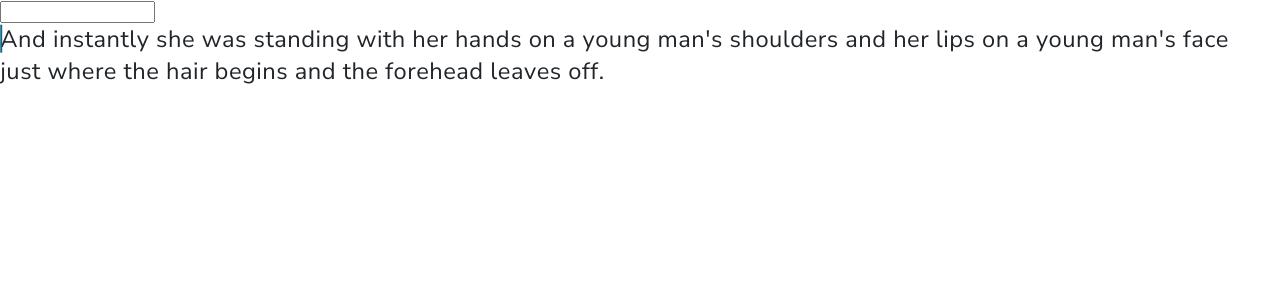
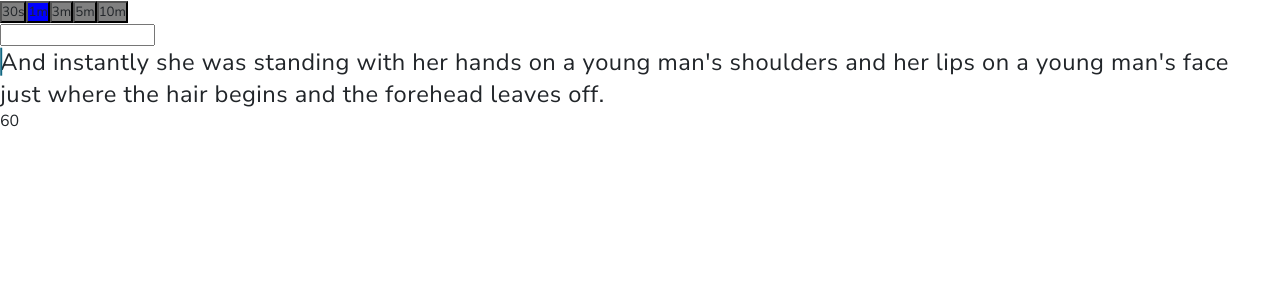
Before and after one commit to the-dmar/customtypingpractice.com, a Next.js app: page / in a window 1280 px wide. Shown: the top 300 px of the page. Built offline with nearby package versions, Linux system fonts and the light colour scheme.

Commit message:
Add TestDurations component

```diff
--- /dev/null
+++ b/components/TestDurations.tsx
@@ -0,0 +1,30 @@
+import useTypingContext from "../hooks/useTypingContext"
+import {
+  DurationButton,
+  DurationButtonWrapper,
+} from "../styles/TestDurations.styled"
+
+const durations = [
+  { label: "30s", seconds: 30 },
+  { label: "1m", seconds: 60 },
+  { label: "3m", seconds: 180 },
+  { label: "5m", seconds: 300 },
+  { label: "10m", seconds: 600 },
+]
+
+export default function TestDurations() {
+  const { testDuration, handleTestDuration } = useTypingContext()
+
+  return (
+    <DurationButtonWrapper>
+      {durations.map(({ label, seconds }, i) => (
+        <DurationButton
+          onClick={() => handleTestDuration(seconds)}
+          selected={testDuration === seconds}
+        >
+          {label}
+        </DurationButton>
+      ))}
+    </DurationButtonWrapper>
+  )
+}
--- a/contexts/TypingContext.tsx
+++ b/contexts/TypingContext.tsx
@@ -1,4 +1,4 @@
-import { createContext } from "react"
+import { createContext, SetStateAction, useState } from "react"
 import useTimer from "../hooks/useTimer"
 import useTypingText from "../hooks/useTypingText"
 
@@ -11,13 +11,21 @@ interface TextContextInterface {
   input: string
   handleInput: (value: string) => void
   timer: number
+  testDuration: number
+  handleTestDuration: (newDuration: number) => void
 }
 
 export const TypingContext = createContext<TextContextInterface | null>(null)
 
 const TypingContextProvider = ({ children }: Children) => {
   const [text, input, handleInput] = useTypingText()
-  const [timer, start, pause, reset] = useTimer(30, "backward")
+  const [testDuration, setTestDuration] = useState(60)
+  const [timer, start, pause, reset, setTimer] = useTimer(60, "backward")
+
+  const handleTestDuration = (newDuration: number) => {
+    setTimer(newDuration)
+    setTestDuration(newDuration)
+  }
 
   return (
     <TypingContext.Provider
@@ -26,6 +34,8 @@ const TypingContextProvider = ({ children }: Children) => {
         input,
         handleInput,
         timer,
+        testDuration,
+        handleTestDuration,
       }}
     >
       {children}
--- a/hooks/useTimer.ts
+++ b/hooks/useTimer.ts
@@ -31,7 +31,7 @@ const useTimer = (startingTime: number, direction: TimerDirection) => {
     return () => clearInterval(timerIdRef.current!)
   }, [])
 
-  return [timer, start, pause, reset] as const
+  return [timer, start, pause, reset, setTimer] as const
 }
 
 export default useTimer
--- a/pages/index.tsx
+++ b/pages/index.tsx
@@ -1,4 +1,6 @@
+import TestDurations from "../components/TestDurations"
 import Text from "../components/Text"
+import Timer from "../components/Timer"
 import useTypingContext from "../hooks/useTypingContext"
 
 export default function Home() {
@@ -6,8 +8,10 @@ export default function Home() {
 
   return (
     <>
+      <TestDurations />
       <input value={input} onChange={e => handleInput(e.target.value)} />
       <Text />
+      <Timer />
     </>
   )
 }
--- /dev/null
+++ b/styles/TestDurations.styled.tsx
@@ -0,0 +1,10 @@
+import styled from "styled-components"
+
+interface TestDurationProps {
+  selected: boolean
+}
+
+export const DurationButtonWrapper = styled.div``
+export const DurationButton = styled.button<TestDurationProps>`
+  background-color: ${({ selected }) => (selected ? "blue" : "grey")};
+`
```
